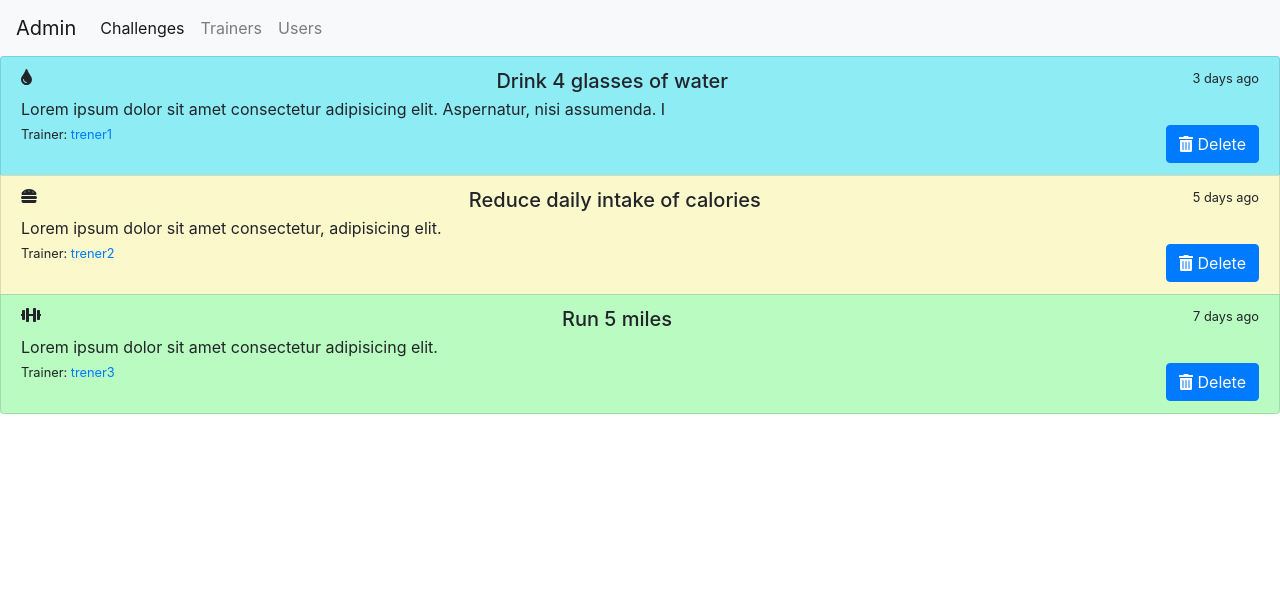
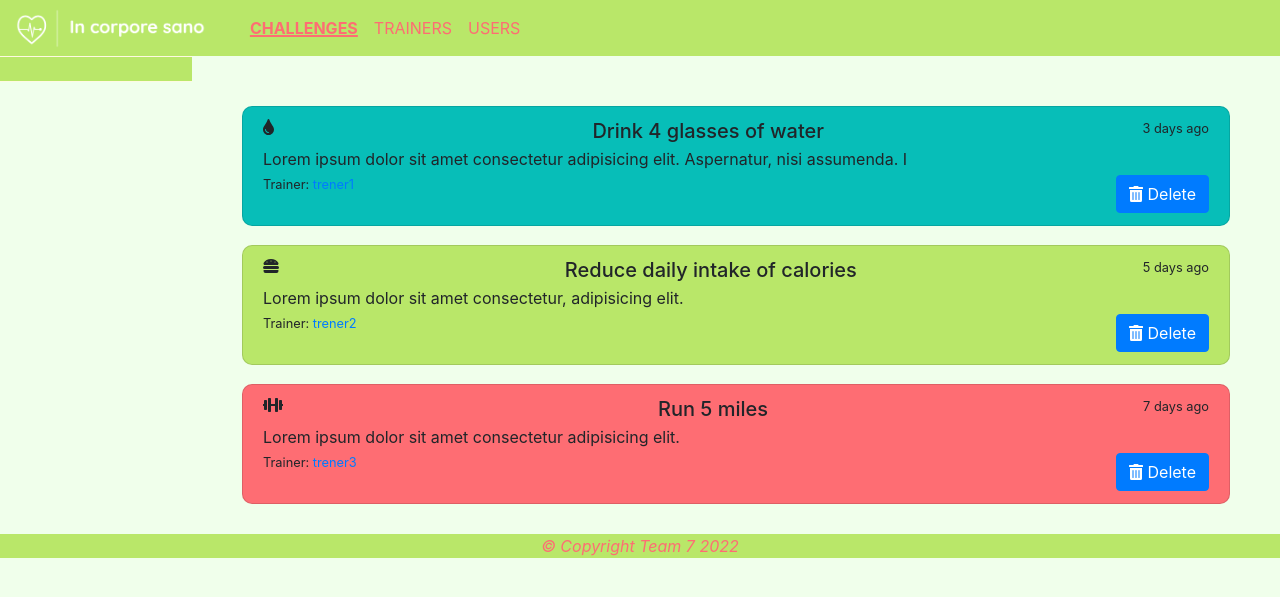
Before and after one commit to miav123/PSI-project, a PHP site: page /challenges.html in a window 1280 px wide. Shown: the top 597 px of the page. Run offline with PHP 8.4, Linux system fonts and the light colour scheme.

Commit message:
Updated admin theme

```diff
--- a/admin/challenges.html
+++ b/admin/challenges.html
@@ -15,27 +15,35 @@
     <title>Challenges</title>
 </head>
 <body>
-    <nav class="navbar navbar-expand-lg navbar-light bg-light">
-        <a class="navbar-brand" href="index.html">Admin</a>
+
+    <nav class="navbar navbar-expand-lg navbar-dark">
+        <a href="#"><img class="logo" src="pictures/logo.png"></a>
         <button class="navbar-toggler" type="button" data-toggle="collapse" data-target="#navbarNav" aria-controls="navbarNav" aria-expanded="false" aria-label="Toggle navigation">
             <span class="navbar-toggler-icon"></span>
         </button>
         <div class="collapse navbar-collapse" id="navbarNav">
             <ul class="navbar-nav">
+                <li class="nav-item">
+                    &nbsp;&nbsp;&nbsp;&nbsp;&nbsp;&nbsp;&nbsp;&nbsp;
+                </li>
                 <li class="nav-item active">
-              <a class="nav-link" href="challenges.html">Challenges<span class="sr-only">(current)</span></a>
+                    <a class="nav-link" href="challenges.html">CHALLENGES</a>
                   </li>
                   <li class="nav-item">
-              <a class="nav-link" href="trainers.html">Trainers</a>
+                    <a class="nav-link" href="trainers.html">TRAINERS</a>
                   </li>
                   <li class="nav-item">
-              <a class="nav-link" href="users.html">Users</a>
+                    <a class="nav-link" href="users.html">USERS</a>
                   </li>
             </ul>
         </div>
     </nav>
 
+    <div id="menu-left">
+        <br>
+    </div>
 
+    <div id="content">
         <div class="list-group">
             <div class="list-group-item  flex-column align-items-start water">
                 <div class="d-flex w-100 justify-content-between">
@@ -45,7 +53,6 @@
                 </div>
                 <p class="mb-1">Lorem ipsum dolor sit amet consectetur adipisicing elit. Aspernatur, nisi assumenda. I</p>
                 <div class="d-flex w-100 justify-content-between">
-
                     <small>Trainer: <a href="#">trener1</a></small>
                     <button type="button" class="btn btn-primary btn-floating">
                         <i class="fas fa-trash-alt"></i>
@@ -86,6 +93,13 @@
                 </div>
             </div>
         </div>
+    </div>
+
+    <div id = "footer">
+        &copy; Copyright Team 7 2022
+    </div>
+
+
 
 
 </body>
--- a/admin/styles.css
+++ b/admin/styles.css
@@ -1,11 +1,73 @@
 .water{
-    background-color: #8eecf5 !important;
+    background-color: #07beb8 !important;
 }
 
 .food{
-    background-color: #fbf8cc !important;
+    background-color: #b9e769 !important;
 }
 
 .train{
-    background-color:#b9fbc0 !important;
+    background-color:#fe6d73 !important;
 }
+
+.navbar {
+    /*background-color: #b5e48c !important;*/
+    background-color: #b9e769 !important;
+    width:100%;
+
+}
+
+.nav-item a{
+    color:#fe6d73 !important;
+    /*color:#ffffff !important;*/
+}
+
+.active a {
+    font-weight:bold !important;
+    /*text-decoration:underline solid #ffffff 2px!important;*/
+    text-decoration:underline solid #fe6d73 2px!important;
+}
+
+.nav-item a:hover {
+    font-weight:bolder !important;
+}
+
+.logo {
+    height:40px;
+}
+
+body {
+    background-color:#f0ffeb !important;
+}
+
+#menu-left {
+    background-color: #b9e769;
+    float:left;
+    width:15%;
+    border-top: 1px solid #fefae0;
+    border-bottom: 1px solid #fefae0;
+}
+
+#content{
+    width: 85%;
+    background-color:#f0ffeb;
+    /*float:right;*/
+    display: flex;
+    flex-direction: column;
+    justify-content: space-between;
+    padding: 30px;
+}
+
+.list-group-item{
+    margin: 20px;
+    border-radius: 10px!important;
+}
+
+#footer {
+    width: 100%;
+    background-color:#b9e769;
+    /*color:#ffffff;*/
+    color:#fe6d73;
+    text-align:center;
+    font-style: italic;
+}
--- a/theme/styles.css
+++ b/theme/styles.css
@@ -39,7 +39,6 @@
     display: flex;
     flex-direction: column;
     justify-content: space-between;
-
 }
 
 #footer {
```
Also changed, not shown: admin/index.html (+10 -5 lines), admin/trainers.html (+23 -5 lines), admin/users.html (+21 -5 lines), admin/pictures/logo.png (added). Lines whose indentation alone changed are shown as unchanged.
